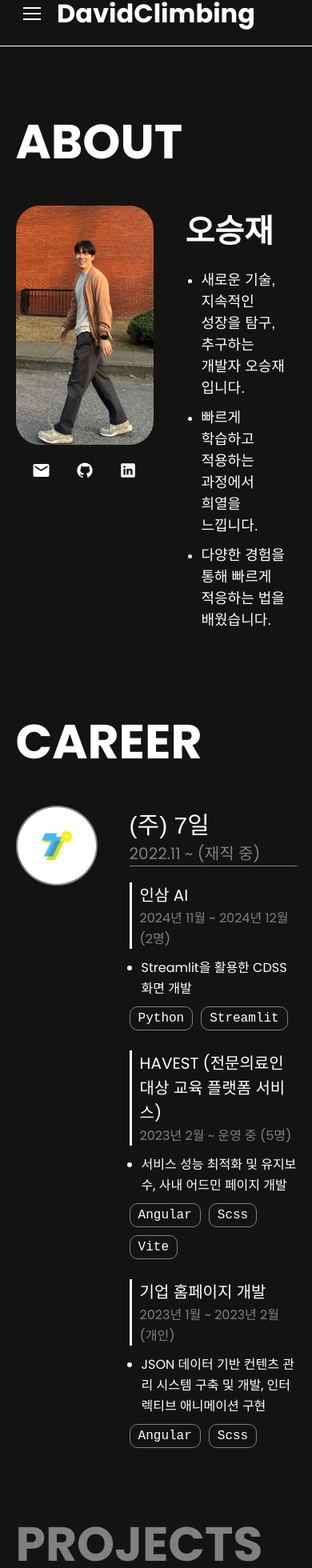
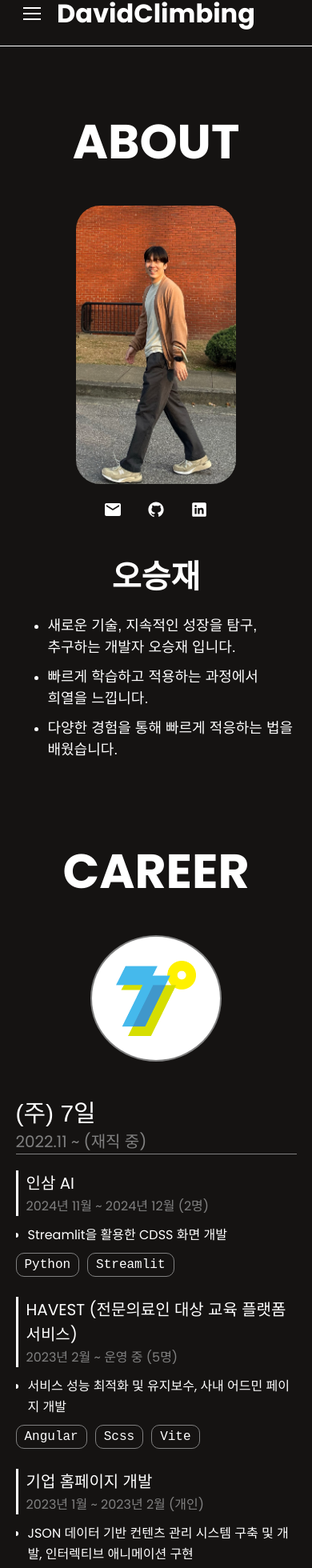
Before and after one commit to davidclimbing/DevFolio, an Angular app: page / in a window 390 px wide. Shown: the part 23-1983 px from the top of the page at 80% size. Built offline with nearby package versions, Linux system fonts and the light colour scheme.

Commit message:
Responsive Design Modifications

```diff
--- a/src/app/components/about/about.component.html
+++ b/src/app/components/about/about.component.html
@@ -1,8 +1,8 @@
 <section class="about" [ngClass]="currentDevice ? 'about--' + currentDevice : ''">
   <div class="about__wrap" [ngClass]="isExpanded ? 'about__wrap--expanded' : ''">
-    <div class="about__title">ABOUT</div>
+    <h2 class="about__title">ABOUT</h2>
     <div class="about__details-wrap">
-      <div class="about__row-wrap">
+      <div class="about__content-wrap">
         <div class="about__profile-wrap">
           <div class="about__profile-image-wrap">
             <img class="about__profile-image" src="/assets/profile.jpeg" alt="profile_img"/>
--- a/src/app/components/about/about.component.scss
+++ b/src/app/components/about/about.component.scss
@@ -12,7 +12,7 @@
     &--expanded {
       width: 100%;
 
-      .about__row-wrap {
+      .about__content-wrap {
         margin: 0 auto;
       }
     }
@@ -25,7 +25,7 @@
     position: relative;
   }
 
-  &__row-wrap {
+  &__content-wrap {
     display: flex;
     flex-direction: row;
     box-sizing: border-box;
@@ -42,6 +42,7 @@
     line-height: 80px;
     text-decoration: none;
     padding-bottom: 40px;
+    margin: 0;
   }
 
   &__profile-wrap {
@@ -109,4 +110,24 @@
       }
     }
   }
+
+  &--xs {
+    .about__title {
+      align-items: center;
+    }
+
+    .about__name {
+      padding: 0;
+      display: flex;
+      justify-content: center;
+    }
+
+    .about__content-wrap {
+      flex-direction: column;
+    }
+
+    .about__profile-wrap {
+      margin: 0 auto;
+    }
+  }
 }
--- a/src/app/components/activities/activities.component.html
+++ b/src/app/components/activities/activities.component.html
@@ -1,6 +1,6 @@
 <section class="activities" [ngClass]="currentDevice ? 'activities--' + currentDevice : ''">
   <div class="activities__wrap">
-    <div class="activities__title">ACTIVITY</div>
+    <h2 class="activities__title">ACTIVITY</h2>
 
     <div class="activities__content">
       <div class="activities__card">
--- a/src/app/components/activities/activities.component.scss
+++ b/src/app/components/activities/activities.component.scss
@@ -1,8 +1,11 @@
 .activities {
-
+  position: relative;
+  width: 100%;
 
   &__wrap {
-
+    display: flex;
+    flex-direction: column;
+    box-sizing: border-box;
   }
 
   &__title {
@@ -15,6 +18,7 @@
     line-height: 80px;
     text-decoration: none;
     padding-bottom: 40px;
+    margin: 0;
   }
 
   &__content {
@@ -58,10 +62,18 @@
   }
 
   &--sm, &--xs {
-    .activities {
-      &__title {
-        font-size: 60px;
-      }
+    .activities__title {
+      font-size: 60px;
+    }
+  }
+
+  &--xs {
+    .activities__title {
+      align-items: center;
+    }
+
+    .activities__card {
+      margin: 0 auto;
     }
   }
 }
--- a/src/app/components/career/career.component.html
+++ b/src/app/components/career/career.component.html
@@ -1,6 +1,6 @@
 <section class="career" [ngClass]="currentDevice ? 'career--' + currentDevice : ''">
   <div class="career__wrap">
-    <div class="career__title">CAREER</div>
+    <h2 class="career__title">CAREER</h2>
     <div class="career__content-wrap">
       <div class="career__content">
         <div class="career__image-wrap">
--- a/src/app/components/career/career.component.scss
+++ b/src/app/components/career/career.component.scss
@@ -18,6 +18,8 @@
     font-weight: 800;
     line-height: 80px;
     text-decoration: none;
+    padding-bottom: 40px;
+    margin: 0;
   }
 
   &__highlight {
@@ -34,7 +36,6 @@
     flex-direction: row;
     box-sizing: border-box;
     align-items: start;
-    padding-top: 40px;
   }
 
   &__content {
@@ -156,4 +157,19 @@
       }
     }
   }
+
+  &--xs {
+    .career__title {
+      display: flex;
+      align-items: center;
+    }
+
+    .career__content {
+      flex-direction: column;
+    }
+
+    .career__image-wrap {
+      margin: 0 auto;
+    }
+  }
 }
--- a/src/app/components/projects/projects.component.html
+++ b/src/app/components/projects/projects.component.html
@@ -1,6 +1,6 @@
 <section class="projects" [ngClass]="currentDevice ? 'projects--' + currentDevice : ''">
   <div class="projects__wrap" [ngClass]="isExpanded ? 'projects__wrap--expanded' : ''">
-    <a class="projects__title" [routerLink]="['/', 'projects']">PROJECTS</a>
+    <h2 class="projects__title" [routerLink]="['/', 'projects']">PROJECTS</h2>
 
     <div class="projects__content-wrap" #slide>
       @if (!isExpanded) {
--- a/src/app/components/projects/projects.component.scss
+++ b/src/app/components/projects/projects.component.scss
@@ -35,7 +35,8 @@
     font-weight: 800;
     line-height: 80px;
     text-decoration: none;
-    margin-bottom: 40px;
+    padding-bottom: 40px;
+    margin: 0;
 
     &:hover {
       color: #FFFFFF;
@@ -178,4 +179,15 @@
       }
     }
   }
+
+  &--xs {
+    .projects__wrap {
+      display: flex;
+      flex-direction: column;
+    }
+
+    .projects__title {
+      align-items: center;
+    }
+  }
 }
--- a/src/app/components/skills/skills.component.html
+++ b/src/app/components/skills/skills.component.html
@@ -1,6 +1,6 @@
 <div class="skills" [ngClass]="currentDevice ? 'skills--' + currentDevice : ''">
   <div class="skills__wrap">
-    <div class="skills__title">SKILLS</div>
+    <h2 class="skills__title">SKILLS</h2>
 
     <div class="skills__content-wrap">
       <div class="skills__languages">
@@ -27,7 +27,9 @@
         <div class="skills__language-label">
           Database
         </div>
-        <code class="skills__language-name">MySQL</code>
+        <div class="skills__language-name-wrap">
+          <code class="skills__language-name">MySQL</code>
+        </div>
       </div>
 
       <div class="skills__languages">
--- a/src/app/components/skills/skills.component.scss
+++ b/src/app/components/skills/skills.component.scss
@@ -15,6 +15,8 @@
     font-weight: 800;
     line-height: 80px;
     text-decoration: none;
+    margin: 0;
+    padding-bottom: 40px;
   }
 
   &__content-wrap {
@@ -22,7 +24,6 @@
     flex-direction: column;
     background-color: #FFFFFF;
     border-radius: 15px;
-    margin-top: 40px;
     margin-left: 10px;
     padding: 40px;
     align-self: start;
@@ -58,10 +59,28 @@
   }
 
   &--sm, &--xs {
-    .skills {
-      &__title {
-        font-size: 60px;
-      }
+    .skills__title {
+      font-size: 60px;
+    }
+
+    .skills__languages {
+      flex-direction: column;
+      gap: 10px;
+    }
+
+    .skills__language-label {
+      width: 100%;
+    }
+  }
+
+  &--xs {
+    .skills__title {
+      align-items: center;
+    }
+
+    .skills__content-wrap {
+      margin: 0 auto;
+      padding: 20px;
     }
   }
 }
```
